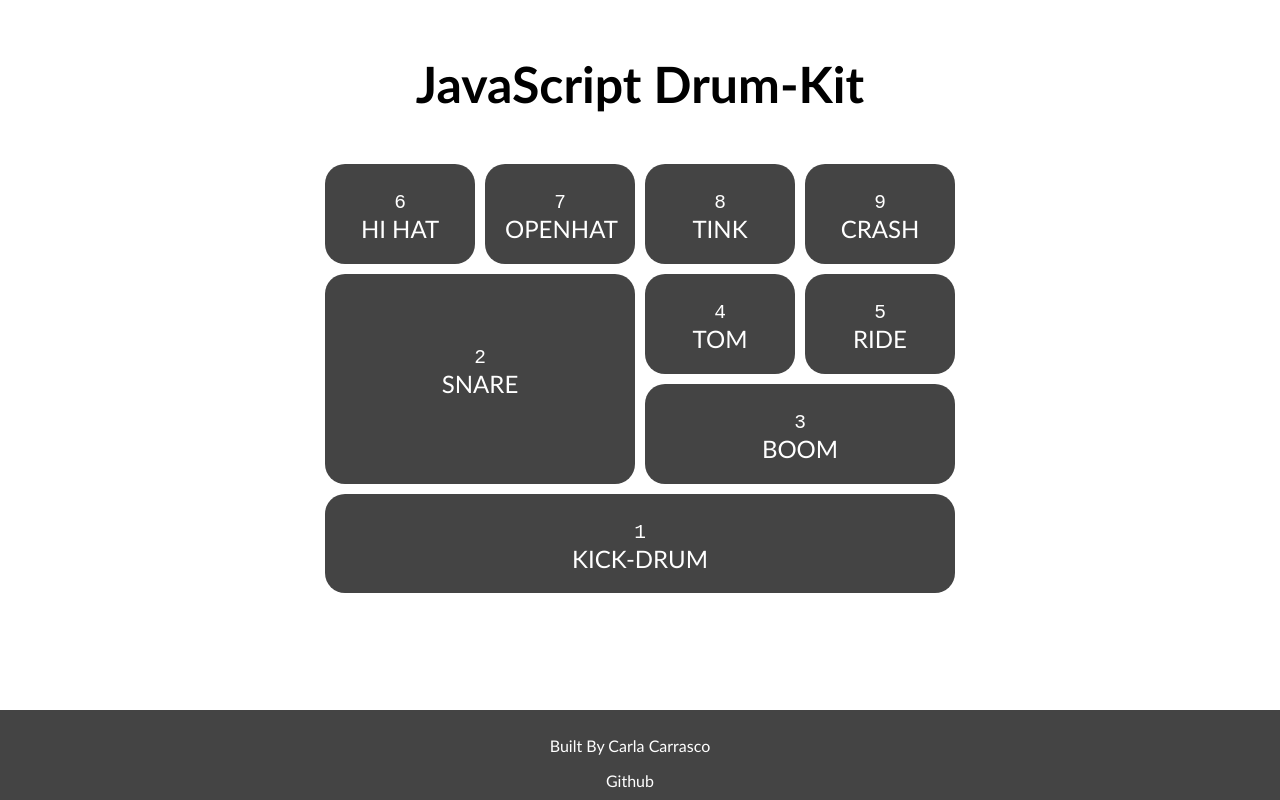
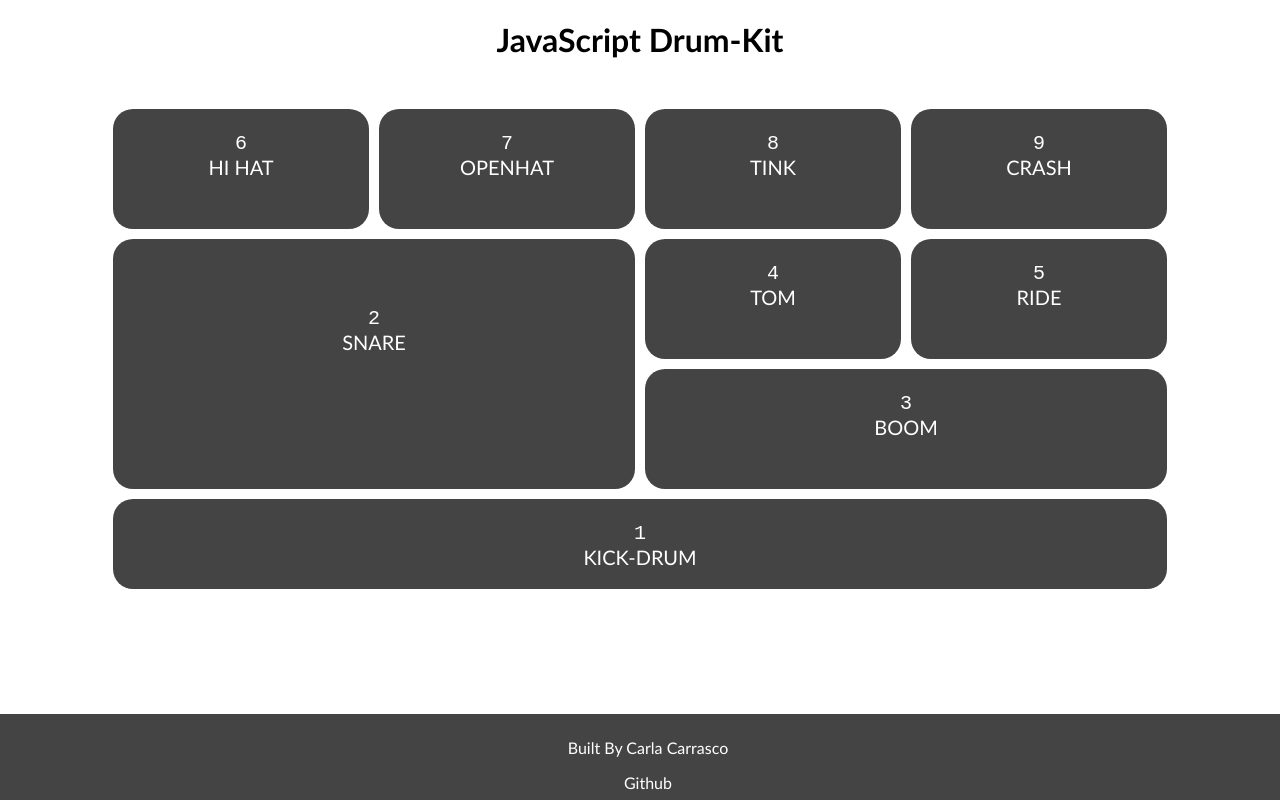
Before and after one commit to CarlaCarrasco/js-drum-kit, a plain HTML site: page index.html in a window 1280 px wide. Drawn offline with Linux system fonts and the light colour scheme.

Commit message:
changed px to viewport units

```diff
--- a/css/style.css
+++ b/css/style.css
@@ -6,7 +6,7 @@
   } */
 
   html, body {
-    margin: 20px;
+    /* margin: 20px; */
     font-family: "Gill Sans", sans-serif;
   }
 
@@ -17,8 +17,8 @@
     /* border: 2px solid #CCC; */
     display: grid;
     grid-gap: 10px;
-    grid-template-columns: repeat(4, 150px);
-    grid-template-rows: repeat(3,100px);
+    grid-template-columns: repeat(4, 20vw);
+    grid-template-rows: repeat(3,15vh);
     justify-content: center;
     align-content: center;
 
@@ -28,7 +28,7 @@
     color: #fff;
     border-radius: 20px;
     padding: 20px;
-    font-size: 150%;
+    font-size: 1.25rem;
     text-transform: uppercase;
     text-align: center;
 
@@ -51,7 +51,8 @@
 } */
 h1 {
     text-align: center;
-    font-size: 50px;
+    font-size: 2rem;
+    margin: 20px
 }
 .one {
     grid-column: 1 / 5;
@@ -76,12 +77,12 @@ h1 {
     cursor: pointer;
 }
   footer {
-      position: absolute;
-      right:0;
+      position: fixed;
+      left:0;
       bottom: 0;
       width: 100%;
       text-align: center;
       background-color: #444;
       color: #fff;
-      padding: 10px;
+      padding: 1vh;
   }
--- a/index.html
+++ b/index.html
@@ -52,7 +52,7 @@
     </div>
     <footer>
         <p>Built By Carla Carrasco </p>
-        <a class="github" href="">Github</a>
+        <span><a class="github" href="">Github</a></span>
     </footer>
 
 </body>
```
